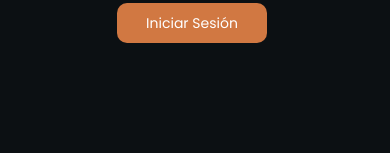
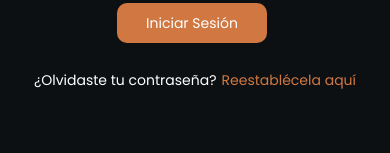
Before and after one commit to AnabolicInc/FrontendVueltaAlMenu-DSM, a React Native app: screen /Login in a window 390 px wide. Shown: the part 546-699 px from the top of the page. Built offline with nearby package versions, Linux system fonts and the light colour scheme.

Commit message:
restore password text and button on login screen

```diff
--- a/src/Presentation/screens/login/LoginScreen.tsx
+++ b/src/Presentation/screens/login/LoginScreen.tsx
@@ -44,6 +44,13 @@ const LoginScreen = ({ navigation,route }: Props) => {
           </Pressable>
         </View>
 
+        <View style={styles.forgotPasswordContainer}>
+          <Text style={styles.forgotPasswordText}>¿Olvidaste tu contraseña?</Text>
+          <Pressable onPress={() => {/* lógica para reestablecer la contraseña */}}>
+            <Text style={styles.resetPasswordLink}>Reestablécela aquí</Text>
+          </Pressable>
+        </View>
+
         <View style={styles.signUpContainer}>
           <Text style={styles.signUpText}> ¿Aún no tiene una cuenta?</Text>
 
--- a/src/Presentation/screens/login/Styles.tsx
+++ b/src/Presentation/screens/login/Styles.tsx
@@ -20,7 +20,6 @@ const LoginStyles = StyleSheet.create(
         width: 350,
         height: 350,
         opacity: 0.8
-
     },
 
       loginText: {
@@ -101,6 +100,28 @@ const LoginStyles = StyleSheet.create(
         textAlign: 'center',
       },
 
+      forgotPasswordContainer: {
+        position: 'absolute',
+        top: "73%", // Ajusta esta posición según tu diseño
+        flexDirection: 'row',
+        justifyContent: 'center',
+        alignItems: 'center',
+      },
+
+      forgotPasswordText: {
+        color: 'white',
+        fontFamily: 'Poppins',
+        fontSize: 14,
+        marginRight: 5,
+      },
+
+      resetPasswordLink: {
+        color: '#D17842',
+        fontFamily: 'Poppins',
+        fontSize: 14,
+      },
+
+
 
 })
 
```
